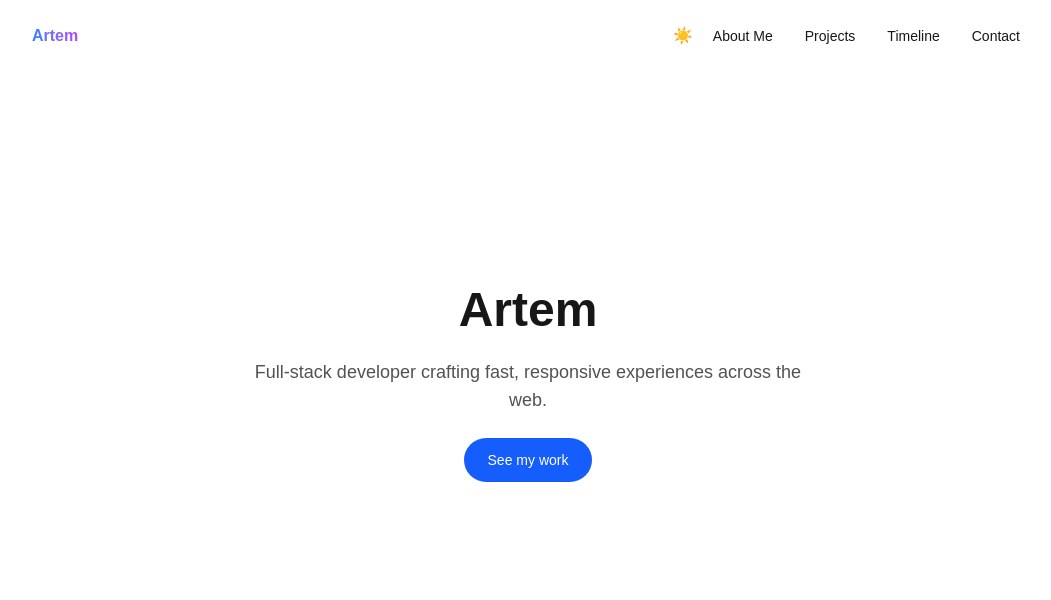
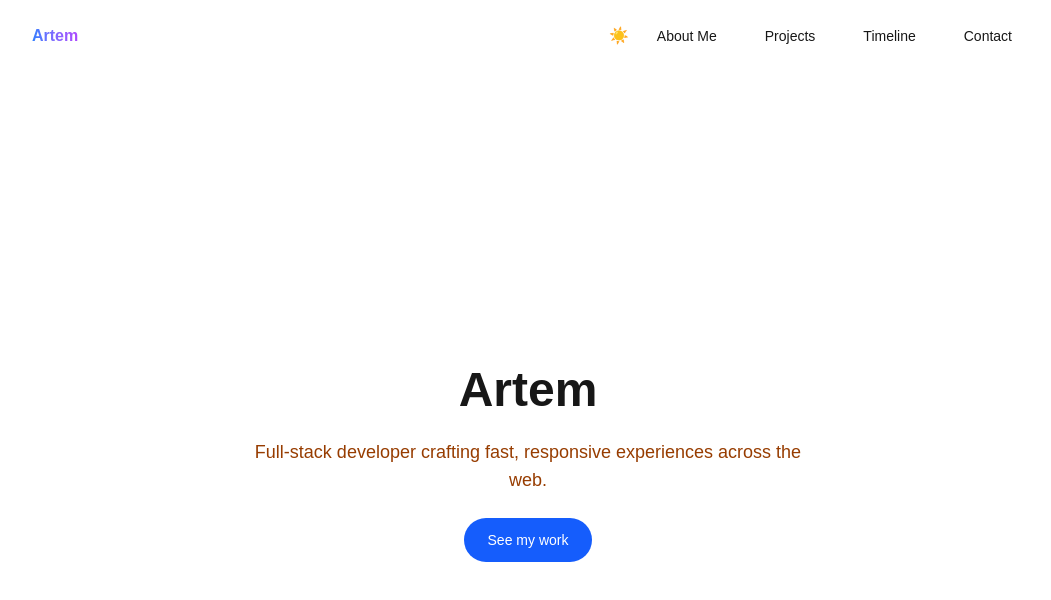
Before and after one commit to SharkBoy289/Personal-Projects, a Next.js app in the folder Personal-Websites/portfolio-website-2025/: page / in a window 1280 px wide. Shown: the top 600 px of the page, without its empty margins (112-1163 px from the left). Built offline with nearby package versions, Linux system fonts and the light colour scheme.

Commit message:
style: refine navbar and color contrast

```diff
--- a/Personal-Websites/portfolio-website-2025/app/about/page.tsx
+++ b/Personal-Websites/portfolio-website-2025/app/about/page.tsx
@@ -53,7 +53,7 @@ export default function AboutPage() {
         />
         <div className="text-center md:text-left">
           <h1 className="text-4xl font-bold">Hi, I&apos;m Artem</h1>
-          <p className="mt-4 text-lg text-neutral-700 dark:text-neutral-300">
+          <p className="mt-4 text-lg text-amber-800 dark:text-neutral-300">
             I&apos;m a developer who loves crafting polished user experiences and
             solving real‑world problems with code.
           </p>
@@ -73,7 +73,7 @@ export default function AboutPage() {
                 className="mx-auto h-40 w-full rounded object-cover"
               />
               <h3 className="mt-4 font-medium">{s.title}</h3>
-              <p className="mt-2 text-sm text-neutral-600 dark:text-neutral-400">
+              <p className="mt-2 text-sm text-amber-800 dark:text-neutral-400">
                 {s.desc}
               </p>
             </div>
@@ -87,7 +87,7 @@ export default function AboutPage() {
           {process.map((p) => (
             <div key={p.step} className="rounded-lg border p-4">
               <h3 className="font-medium">{p.step}</h3>
-              <p className="mt-2 text-sm text-neutral-600 dark:text-neutral-400">
+              <p className="mt-2 text-sm text-amber-800 dark:text-neutral-400">
                 {p.text}
               </p>
             </div>
--- a/Personal-Websites/portfolio-website-2025/app/contact/page.tsx
+++ b/Personal-Websites/portfolio-website-2025/app/contact/page.tsx
@@ -56,7 +56,7 @@ export default function ContactPage() {
 
       <div>
         <h1 className="text-3xl font-bold">Work with me</h1>
-        <p className="mt-4 text-neutral-700 dark:text-neutral-300">
+        <p className="mt-4 text-amber-800 dark:text-neutral-300">
           I&apos;m a graduate excited to take on full‑stack development challenges
           and always eager to learn new skills.
         </p>
--- a/Personal-Websites/portfolio-website-2025/app/page.tsx
+++ b/Personal-Websites/portfolio-website-2025/app/page.tsx
@@ -2,9 +2,9 @@ import Link from "next/link";
 
 export default function Home() {
   return (
-    <section className="flex h-[80vh] flex-col items-center justify-center gap-6 text-center">
+    <section className="flex min-h-screen flex-col items-center justify-center gap-6 text-center">
       <h1 className="text-5xl font-bold">Artem</h1>
-      <p className="max-w-xl text-lg text-neutral-600 dark:text-neutral-300">
+      <p className="max-w-xl text-lg text-amber-800 dark:text-neutral-300">
         Full‑stack developer crafting fast, responsive experiences across the
         web.
       </p>
--- a/Personal-Websites/portfolio-website-2025/app/projects/[slug]/page.tsx
+++ b/Personal-Websites/portfolio-website-2025/app/projects/[slug]/page.tsx
@@ -11,7 +11,7 @@ export default function ProjectDetail({ params }: { params: { slug: string } })
       <div className="grid gap-8 md:grid-cols-3">
         <div className="md:col-span-2">
           <h1 className="text-4xl font-bold">{project.title}</h1>
-          <p className="mt-4 text-lg text-neutral-700 dark:text-neutral-300">
+          <p className="mt-4 text-lg text-amber-800 dark:text-neutral-300">
             {project.description}
           </p>
         </div>
@@ -19,7 +19,7 @@ export default function ProjectDetail({ params }: { params: { slug: string } })
           <h2 className="text-xl font-semibold">
             {project.type === "internship" ? "Roles" : "Goals"}
           </h2>
-          <ul className="mt-3 list-disc pl-4 text-neutral-700 dark:text-neutral-300">
+          <ul className="mt-3 list-disc pl-4 text-amber-800 dark:text-neutral-300">
             {project.details.map((d) => (
               <li key={d}>{d}</li>
             ))}
--- a/Personal-Websites/portfolio-website-2025/app/projects/page.tsx
+++ b/Personal-Websites/portfolio-website-2025/app/projects/page.tsx
@@ -7,7 +7,7 @@ export default function ProjectsPage() {
     <section className="mx-auto max-w-5xl space-y-8 p-4 sm:p-8">
       <div className="space-y-4">
         <h1 className="text-4xl font-bold">My Work</h1>
-        <p className="text-lg text-neutral-600 dark:text-neutral-300">
+        <p className="text-lg text-amber-800 dark:text-neutral-300">
           A selection of past projects and internships.
         </p>
       </div>
--- a/Personal-Websites/portfolio-website-2025/app/timeline/page.tsx
+++ b/Personal-Websites/portfolio-website-2025/app/timeline/page.tsx
@@ -11,7 +11,7 @@ export default function TimelinePage() {
         {items.map((item) => (
           <li key={item.slug} className="relative mb-8 last:mb-0">
             <span className="absolute -left-3 top-1 h-3 w-3 rounded-full bg-blue-600"></span>
-            <time className="text-sm text-neutral-500">{item.year}</time>
+            <time className="text-sm text-amber-700">{item.year}</time>
             <div>
               <Link
                 href={`/projects/${item.slug}`}
@@ -19,7 +19,7 @@ export default function TimelinePage() {
               >
                 {item.title}
               </Link>
-              <p className="text-sm text-neutral-600 dark:text-neutral-400">
+              <p className="text-sm text-amber-800 dark:text-neutral-400">
                 {item.scope}
               </p>
             </div>
--- a/Personal-Websites/portfolio-website-2025/components/Header.tsx
+++ b/Personal-Websites/portfolio-website-2025/components/Header.tsx
@@ -15,27 +15,27 @@ export default function Header() {
       <nav className="mx-auto flex max-w-5xl items-center justify-between p-4">
         <Link
           href="/"
-          className="bg-gradient-to-r from-blue-500 to-purple-500 bg-clip-text font-bold text-transparent"
+          className="bg-gradient-to-r from-blue-500 to-purple-500 bg-clip-text font-bold text-transparent transition-opacity hover:opacity-80"
         >
           Artem
         </Link>
         <div className="flex items-center gap-2">
           <ThemeToggle />
           <button
-            className="sm:hidden"
+            className="rounded p-2 transition-colors hover:bg-amber-100 sm:hidden dark:hover:bg-neutral-800"
             onClick={() => setOpen((v) => !v)}
             aria-label="Toggle menu"
           >
             ☰
           </button>
           <ul
-            className={`${open ? "block" : "hidden"} absolute left-0 right-0 top-full mt-2 flex flex-col gap-4 bg-white p-4 text-sm shadow sm:static sm:mt-0 sm:flex sm:flex-row sm:gap-6 sm:bg-transparent sm:p-0 sm:shadow-none dark:bg-neutral-900 sm:dark:bg-transparent`}
+            className={`${open ? "block" : "hidden"} absolute left-0 right-0 top-full mt-2 flex flex-col gap-2 bg-white p-4 text-sm text-amber-800 shadow transition-colors dark:bg-neutral-900 dark:text-neutral-100 sm:static sm:mt-0 sm:flex sm:flex-row sm:gap-6 sm:bg-transparent sm:p-0 sm:text-inherit sm:shadow-none`}
             onClick={() => setOpen(false)}
           >
             <li>
               <Link
                 href="/about"
-              className="relative px-1 py-0.5 after:absolute after:left-0 after:-bottom-1 after:h-0.5 after:w-0 after:bg-gradient-to-r from-blue-500 to-purple-500 after:transition-all after:duration-300 hover:after:w-full"
+                className="relative block rounded px-3 py-2 transition-colors hover:bg-amber-100 hover:text-amber-700 after:absolute after:left-0 after:-bottom-1 after:h-0.5 after:w-0 after:bg-gradient-to-r from-blue-500 to-purple-500 after:transition-all after:duration-300 hover:after:w-full dark:hover:bg-neutral-800 dark:hover:text-amber-300"
               >
                 About Me
               </Link>
@@ -43,7 +43,7 @@ export default function Header() {
             <li>
               <Link
                 href="/projects"
-              className="relative px-1 py-0.5 after:absolute after:left-0 after:-bottom-1 after:h-0.5 after:w-0 after:bg-gradient-to-r from-blue-500 to-purple-500 after:transition-all after:duration-300 hover:after:w-full"
+                className="relative block rounded px-3 py-2 transition-colors hover:bg-amber-100 hover:text-amber-700 after:absolute after:left-0 after:-bottom-1 after:h-0.5 after:w-0 after:bg-gradient-to-r from-blue-500 to-purple-500 after:transition-all after:duration-300 hover:after:w-full dark:hover:bg-neutral-800 dark:hover:text-amber-300"
               >
                 Projects
               </Link>
@@ -51,7 +51,7 @@ export default function Header() {
             <li>
               <Link
                 href="/timeline"
-              className="relative px-1 py-0.5 after:absolute after:left-0 after:-bottom-1 after:h-0.5 after:w-0 after:bg-gradient-to-r from-blue-500 to-purple-500 after:transition-all after:duration-300 hover:after:w-full"
+                className="relative block rounded px-3 py-2 transition-colors hover:bg-amber-100 hover:text-amber-700 after:absolute after:left-0 after:-bottom-1 after:h-0.5 after:w-0 after:bg-gradient-to-r from-blue-500 to-purple-500 after:transition-all after:duration-300 hover:after:w-full dark:hover:bg-neutral-800 dark:hover:text-amber-300"
               >
                 Timeline
               </Link>
@@ -59,7 +59,7 @@ export default function Header() {
             <li>
               <Link
                 href="/contact"
-              className="relative px-1 py-0.5 after:absolute after:left-0 after:-bottom-1 after:h-0.5 after:w-0 after:bg-gradient-to-r from-blue-500 to-purple-500 after:transition-all after:duration-300 hover:after:w-full"
+                className="relative block rounded px-3 py-2 transition-colors hover:bg-amber-100 hover:text-amber-700 after:absolute after:left-0 after:-bottom-1 after:h-0.5 after:w-0 after:bg-gradient-to-r from-blue-500 to-purple-500 after:transition-all after:duration-300 hover:after:w-full dark:hover:bg-neutral-800 dark:hover:text-amber-300"
               >
                 Contact
               </Link>
--- a/Personal-Websites/portfolio-website-2025/components/ProjectCard.tsx
+++ b/Personal-Websites/portfolio-website-2025/components/ProjectCard.tsx
@@ -14,14 +14,14 @@ export default function ProjectCard({ p }: { p: Project }) {
         <h3 className="font-medium transition-colors group-hover:text-blue-600">
           {p.title}
         </h3>
-        <span className="text-xs text-neutral-500 group-hover:text-neutral-700 dark:group-hover:text-neutral-300">
+        <span className="text-xs text-amber-700 group-hover:text-amber-900 dark:group-hover:text-amber-300">
           {p.year}
         </span>
       </div>
-      <p className="mt-2 text-sm text-neutral-700 dark:text-neutral-300">
+      <p className="mt-2 text-sm text-amber-800 dark:text-neutral-300">
         {p.blurb}
       </p>
-      <div className="mt-3 flex flex-wrap gap-2 text-xs text-neutral-600 dark:text-neutral-400">
+      <div className="mt-3 flex flex-wrap gap-2 text-xs text-amber-800 dark:text-neutral-400">
         {p.tags.map((t) => (
           <span
             key={t}
```
Lines whose indentation alone changed are shown as unchanged.
